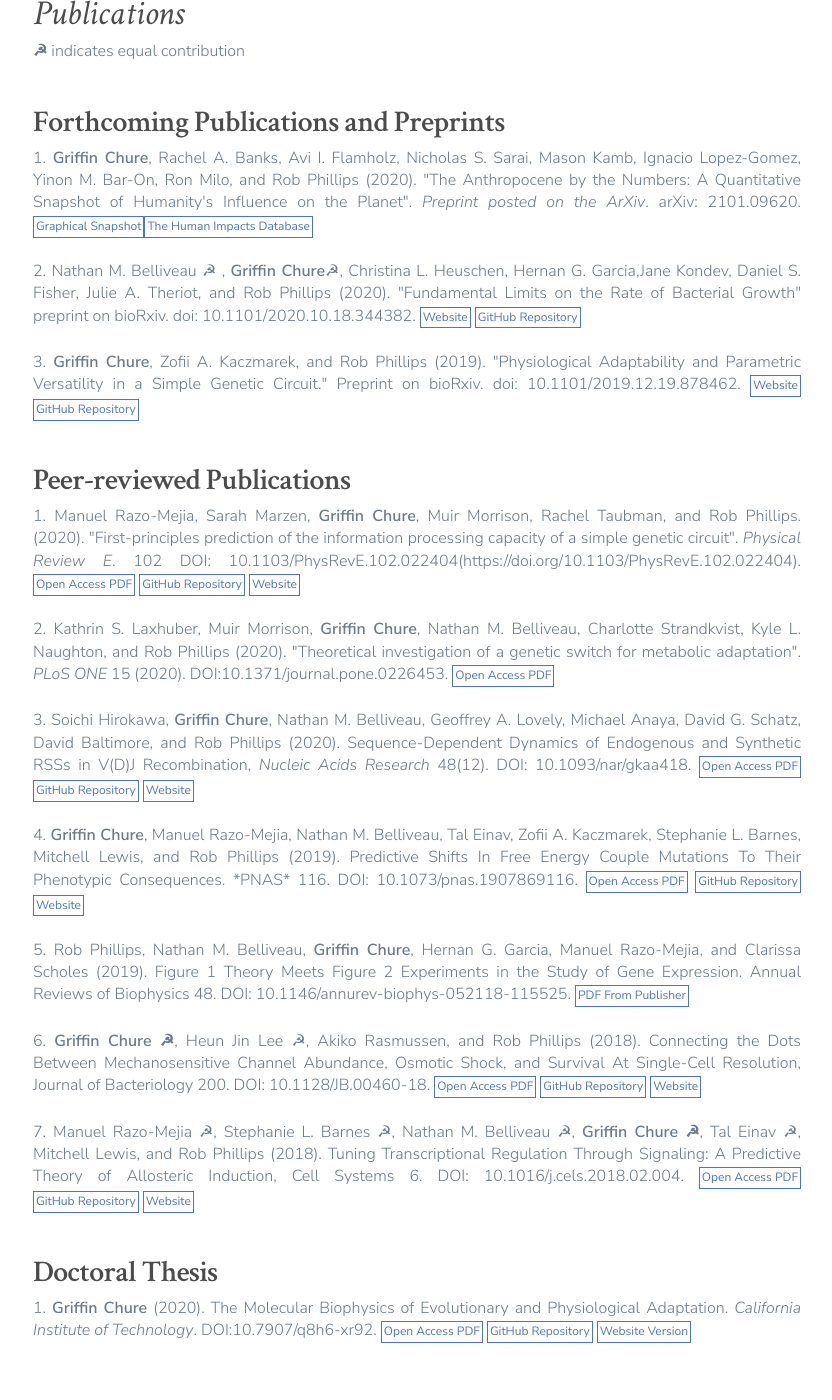
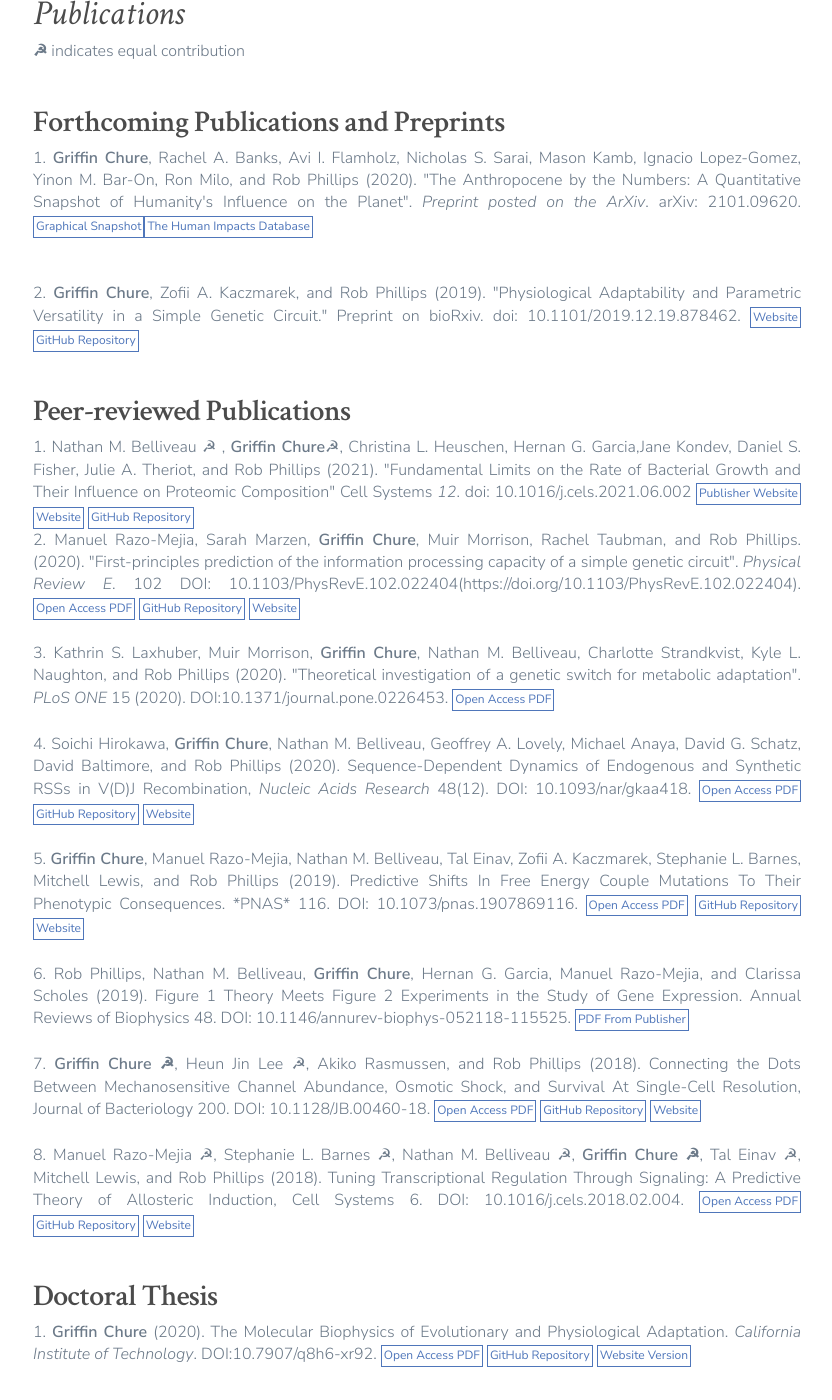
Before and after one commit to gchure/gchure.github.io, a Jekyll site: the page built from _projects/2020-09-06-cv.md, in a window 1280 px wide and 1400 px high, scrolled down 566 px. Shown: the whole window, without its empty margins (223-1055 px from the left). Built offline with Jekyll 4.4.1, drawn with Linux system fonts in a browser that asks for light colours; nearby versions of some CDN libraries; some of the changed text lies outside the part shown.

Commit message:
Small update to site

```diff
--- a/_data/settings.yml
+++ b/_data/settings.yml
@@ -24,7 +24,7 @@
 footer_settings:
   logo_image:
   logo_width: 200
-  footer_tagline: '<a href="http://mailto:gchure@caltech.edu"> gchure@caltech.edu</a>'
+  footer_tagline: '<a href="http://mailto:gchure@stanford.edu"> gchure@stanford.edu</a>'
 
 grid_settings:
   overlay_opacity: 0.8
--- a/_projects/2020-09-06-cv.md
+++ b/_projects/2020-09-06-cv.md
@@ -22,10 +22,15 @@
 ### Forthcoming Publications and Preprints
 
 <ol>
-<li> <b>Griffin Chure</b>, Rachel A. Banks, Avi I. Flamholz, Nicholas S. Sarai, Mason Kamb, Ignacio Lopez-Gomez, Yinon M. Bar-On, Ron Milo, and Rob Phillips (2020). "The Anthropocene by the Numbers: A Quantitative Snapshot of Humanity's Influence on the Planet". <i>Preprint posted on the ArXiv</i>. arXiv: 2101.09620. <a class="button" href="http://rpdata.caltech.edu/publications/Chure_et_al_2021_snapshot.pdf">Graphical Snapshot</a><a class="button" href="https://www.anthroponumbers.org">The Human Impacts Database</a> </li>
+<li> <b>Griffin Chure</b>, Rachel A. Banks, Avi I. Flamholz, Nicholas S. Sarai,
+Mason Kamb, Ignacio Lopez-Gomez, Yinon M. Bar-On, Ron Milo, and Rob Phillips
+(2020). "The Anthropocene by the Numbers: A Quantitative Snapshot of Humanity's
+Influence on the Planet". <i>Preprint posted on the ArXiv</i>. arXiv:
+2101.09620. <a class="button"
+href="http://rpdata.caltech.edu/publications/Chure_et_al_2021_snapshot.pdf">Graphical
+Snapshot</a><a class="button" href="https://www.anthroponumbers.org">The Human
+Impacts Database</a> </li>
 <br/>
-<li> Nathan M. Belliveau ☭ , <b>Griffin Chure</b>☭, Christina L. Heuschen, Hernan G. Garcia,Jane Kondev, Daniel S. Fisher, Julie A. Theriot, and Rob Phillips (2020). "Fundamental Limits on the Rate of Bacterial Growth" preprint on bioRxiv. doi: 10.1101/2020.10.18.344382. <a class="button" href="https://rpgroup.caltech.edu/growth_limits">Website</a> <a class="button" href="https://github.com/rpgroup-pboc/growth_limits">GitHub Repository</a>
-</li>
 <br/>
 <li> <b>Griffin Chure</b>, Zofii A. Kaczmarek, and Rob Phillips (2019). "Physiological Adaptability and Parametric Versatility in a Simple Genetic Circuit." Preprint on bioRxiv. doi: 10.1101/2019.12.19.878462. <a class="button" href="https://rpgroup.caltech.edu/mwc_growth">Website</a> <a class="button" href="https://github.com/rpgroup-pboc/mwc_growth">GitHub Repository</a>
 </li>
@@ -33,6 +38,16 @@
 
 ### Peer-reviewed Publications
 <ol>
+<li> Nathan M. Belliveau ☭ , <b>Griffin Chure</b>☭, Christina L. Heuschen,
+Hernan G. Garcia,Jane Kondev, Daniel S. Fisher, Julie A. Theriot, and Rob
+Phillips (2021). "Fundamental Limits on the Rate of Bacterial Growth and Their
+Influence on Proteomic Composition" Cell Systems <i>12</i>. doi: 10.1016/j.cels.2021.06.002
+<a class="button" href="https://doi.org/10.1016/j.cels.2021.06.002">Publisher Website</a>
+<a class="button"
+href="https://rpgroup.caltech.edu/growth_limits">Website</a> <a class="button"
+href="https://github.com/rpgroup-pboc/growth_limits">GitHub Repository</a>
+</li>
+
 <li> Manuel Razo-Mejia, Sarah Marzen, <b>Griffin Chure</b>, Muir Morrison, Rachel
 Taubman, and Rob Phillips. (2020). "First-principles prediction of the
 information processing capacity of a simple genetic circuit". <i>Physical
```
Also changed, not shown: _projects/2020-09-05-research.md (+1 -1 lines).
